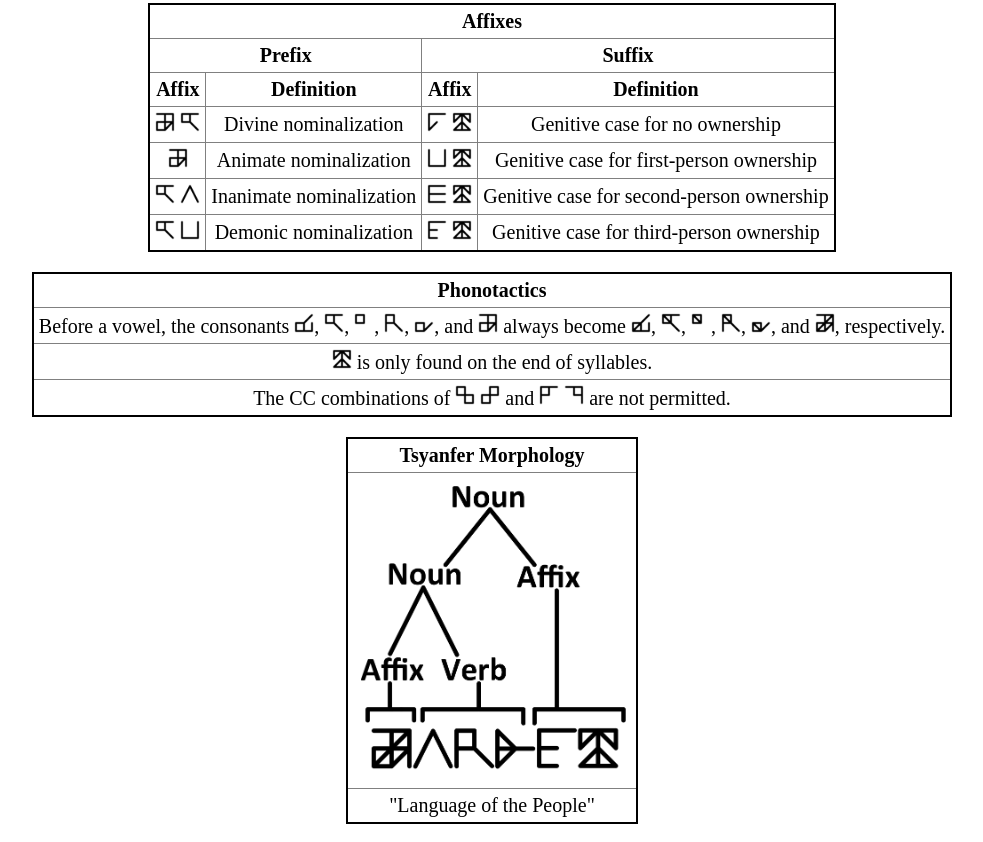
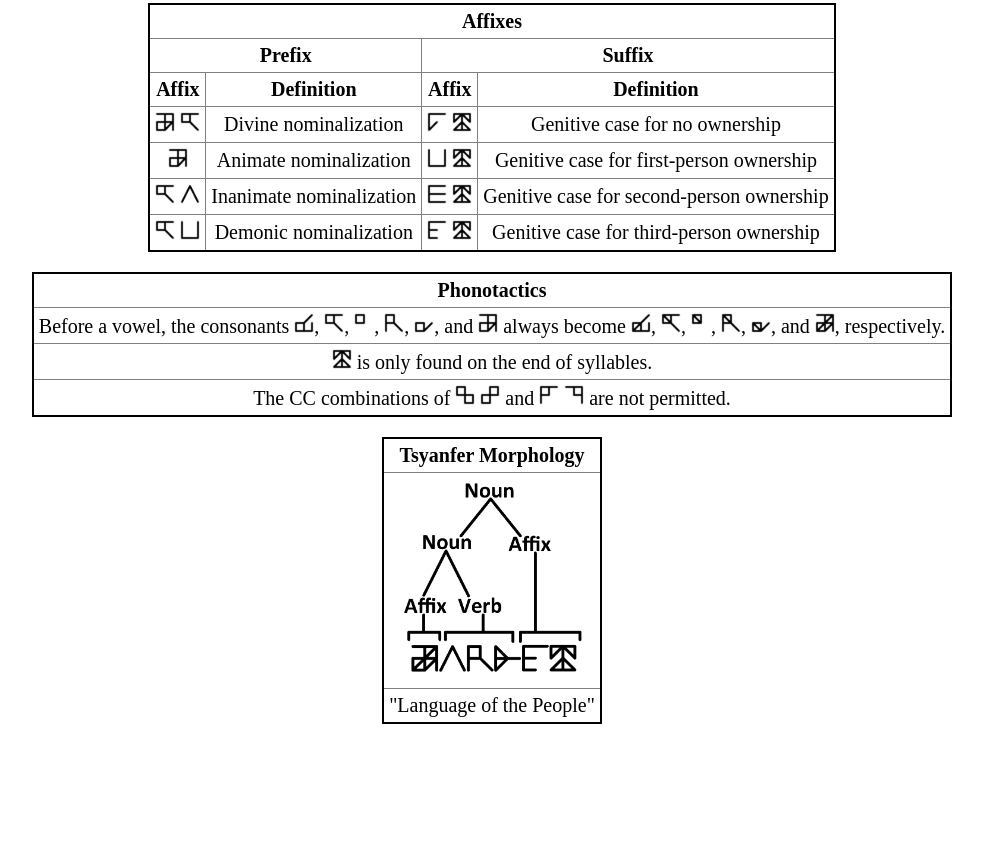
Before and after one commit to Thanatica/Thanatica.github.io, a plain HTML site: page index.html in a window 1280 px wide. Shown: the part 1000-1842 px from the top of the page, without its empty margins (148-1131 px from the left). After the commit the page ends 1742 px from the top, so only its background shows below. Drawn offline with Linux system fonts and the light colour scheme.

Commit message:
Update index.html

```diff
--- a/index.html
+++ b/index.html
@@ -6,7 +6,7 @@
     <style>
         body {font-family: 'Times New Roman', Times, serif; font-size: 20px;}
         h1, h3 {text-align: center;}
-        table {border-collapse: collapse; width:max-content; max-width: 100%; border: black 2px solid; margin: 10px}
+        table {border-collapse: collapse; max-width: 100%; width:max-content; border: black 2px solid; margin: 10px}
         td, th {text-align: center; padding: 5px; border: gray 1px solid;}
         .row-header {text-align: right;}
         .charts {margin:auto; max-width: 80%; display: flex; justify-content: space-evenly; flex-wrap: wrap;}
@@ -305,7 +305,7 @@
         <th colspan="3">Tsyanfer Morphology</th>
     </tr>
     <tr>
-        <td colspan="3"><img src="tsyanfer_morphology.png" height="300px"></td>
+        <td colspan="3"><img src="tsyanfer_morphology.png" height="200px"></td>
     </tr>
     <tr>
         <td colspan="3">"Language of the People"</td>
```
